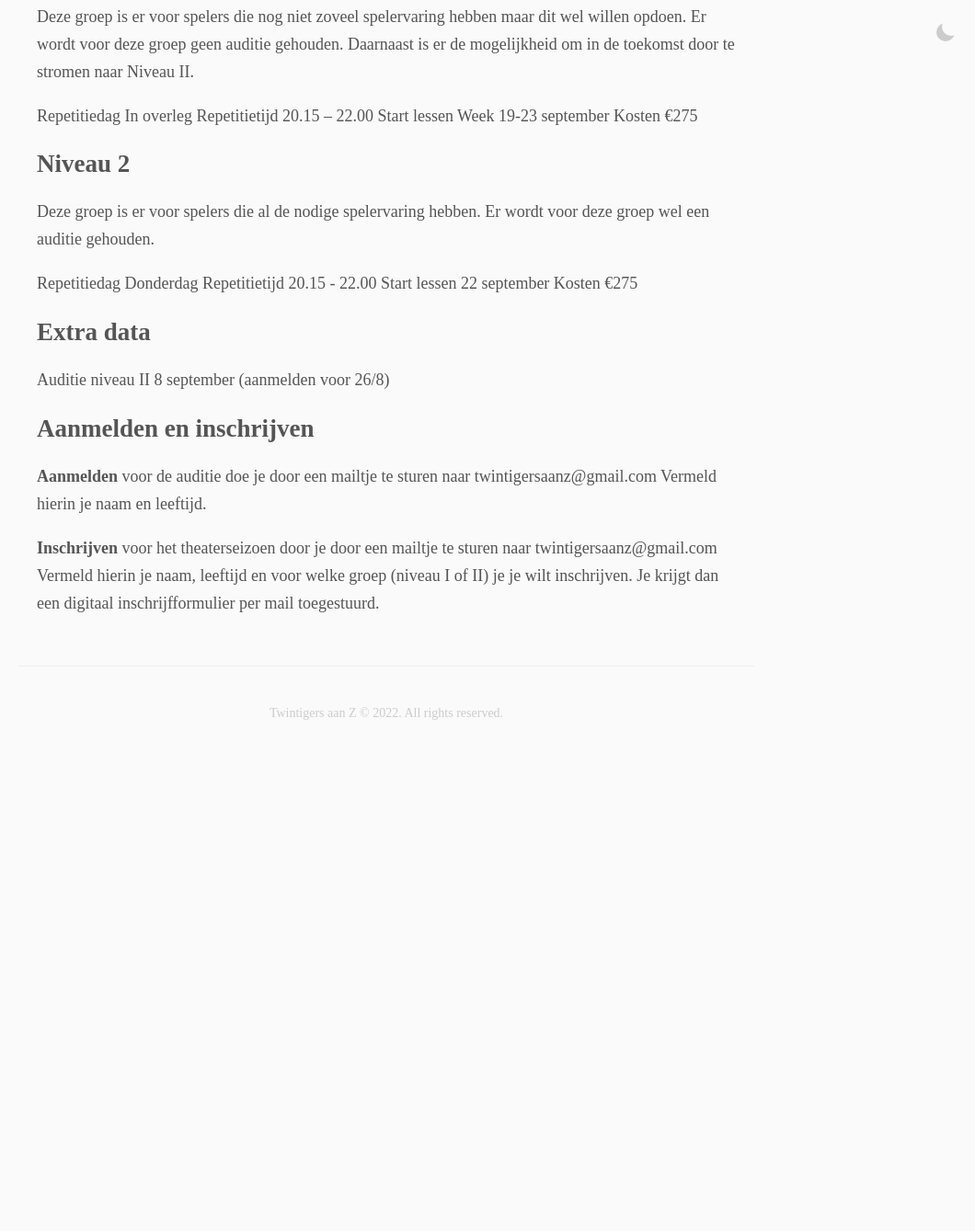
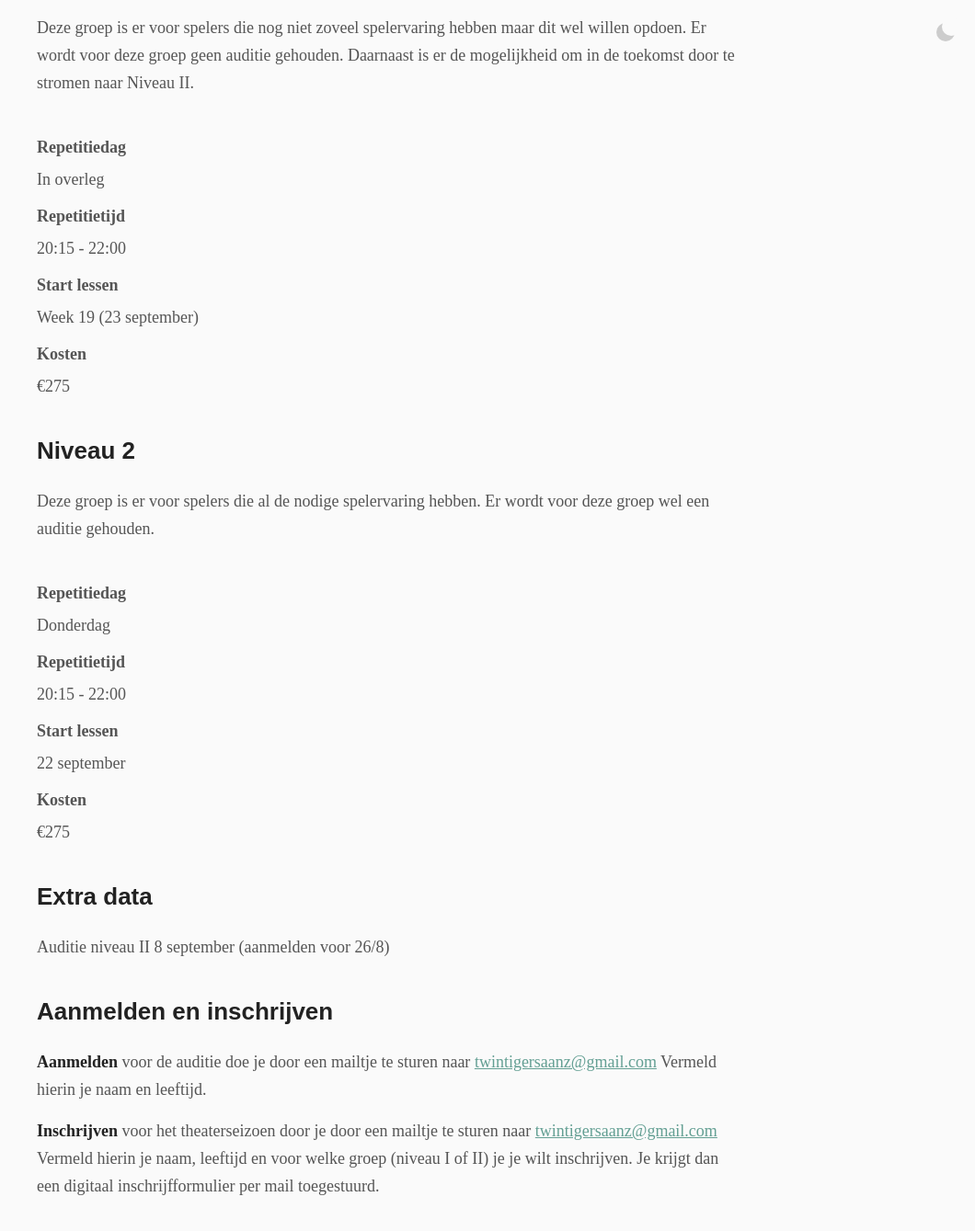
Before and after one commit to cmitz/twintigersaanz, a Jekyll site: the page built from _pages/lessons.html, in a window 1280 px wide and 1400 px high, scrolled down 387 px. Shown: the top 1339 px of the window at 92% size, without its empty margins (220-1280 px from the left). Built offline with Jekyll 4.4.1, drawn with Linux system fonts in a browser that asks for light colours; some web fonts are replaced; before the commit the page ends 1214 px from its top, so only the background shows below that; some of the changed lines change nothing that is shown.

Commit message:
Update lesson information to better formatting

```diff
--- a/_pages/lessons.html
+++ b/_pages/lessons.html
@@ -5,9 +5,10 @@
 customPage: true
 permalink: /lesaanbod/
 ---
-<section>
+<section class="page">
+<h2 class="page-title">Algemene info</h2>
+<div class="page-content">
 {{ "
-## Algemene info
 
 Het theaterseizoen (en de kosten) zijn gebaseerd op 33 lessen + voorstelling in de periode september 2022 - juni 2023. Vol = Vol
 
@@ -15,19 +16,37 @@
 
 Deze groep is er voor spelers die nog niet zoveel spelervaring hebben maar dit wel willen opdoen. Er wordt voor deze groep geen auditie gehouden. Daarnaast is er de mogelijkheid om in de toekomst door te stromen naar Niveau II.
 
-Repetitiedag		In overleg
-Repetitietijd		20.15 – 22.00
-Start lessen		Week 19-23 september
-Kosten			    €275
+<dl>
+  <dt>Repetitiedag</dt>
+  <dd>In overleg</dd>
+
+  <dt>Repetitietijd</dt>
+  <dd>20:15 - 22:00</dd>
+
+  <dt>Start lessen</dt>
+  <dd>Week 19 (23 september)</dd>
+
+  <dt>Kosten</dt>
+  <dd>€275</dd>
+</dl>
 
 ## Niveau 2
 
 Deze groep is er voor spelers die al de nodige spelervaring hebben. Er wordt voor deze groep wel een auditie gehouden.
 
-Repetitiedag		Donderdag
-Repetitietijd		20.15 - 22.00
-Start lessen		22 september
-Kosten 		    	€275
+<dl>
+  <dt>Repetitiedag</dt>
+  <dd>Donderdag</dd>
+
+  <dt>Repetitietijd</dt>
+  <dd>20:15 - 22:00</dd>
+
+  <dt>Start lessen</dt>
+  <dd>22 september</dd>
+
+  <dt>Kosten</dt>
+  <dd>€275</dd>
+</dl>
 
 ## Extra data
 
@@ -35,9 +54,10 @@
 
 ## Aanmelden en inschrijven
 
-**Aanmelden** voor de auditie doe je door een mailtje te sturen naar twintigersaanz@gmail.com
+**Aanmelden** voor de auditie doe je door een mailtje te sturen naar [twintigersaanz@gmail.com](mailto:twintigersaanz@gmail.com)
 Vermeld hierin je naam en leeftijd.
 
-**Inschrijven** voor het theaterseizoen door je door een mailtje te sturen naar twintigersaanz@gmail.com Vermeld hierin je naam, leeftijd en voor welke groep (niveau I of II) je je wilt inschrijven. Je krijgt dan een digitaal inschrijfformulier per mail toegestuurd.
+**Inschrijven** voor het theaterseizoen door je door een mailtje te sturen naar [twintigersaanz@gmail.com](mailto:twintigersaanz@gmail.com) Vermeld hierin je naam, leeftijd en voor welke groep (niveau I of II) je je wilt inschrijven. Je krijgt dan een digitaal inschrijfformulier per mail toegestuurd.
 " | markdownify }}
+</div>
 </section>
```
Also changed, not shown: _sass/components/_page.scss (line endings or trailing spaces), _sass/main.scss (line endings or trailing spaces).
